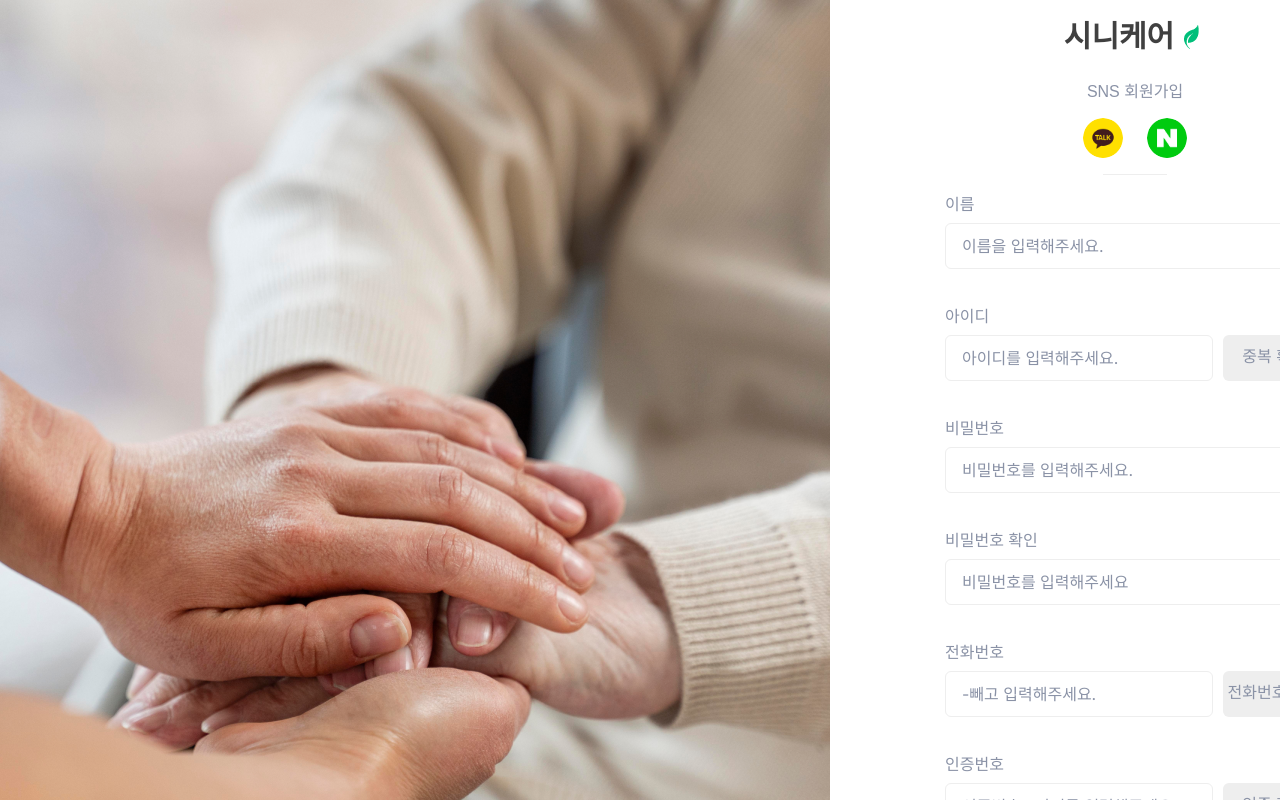
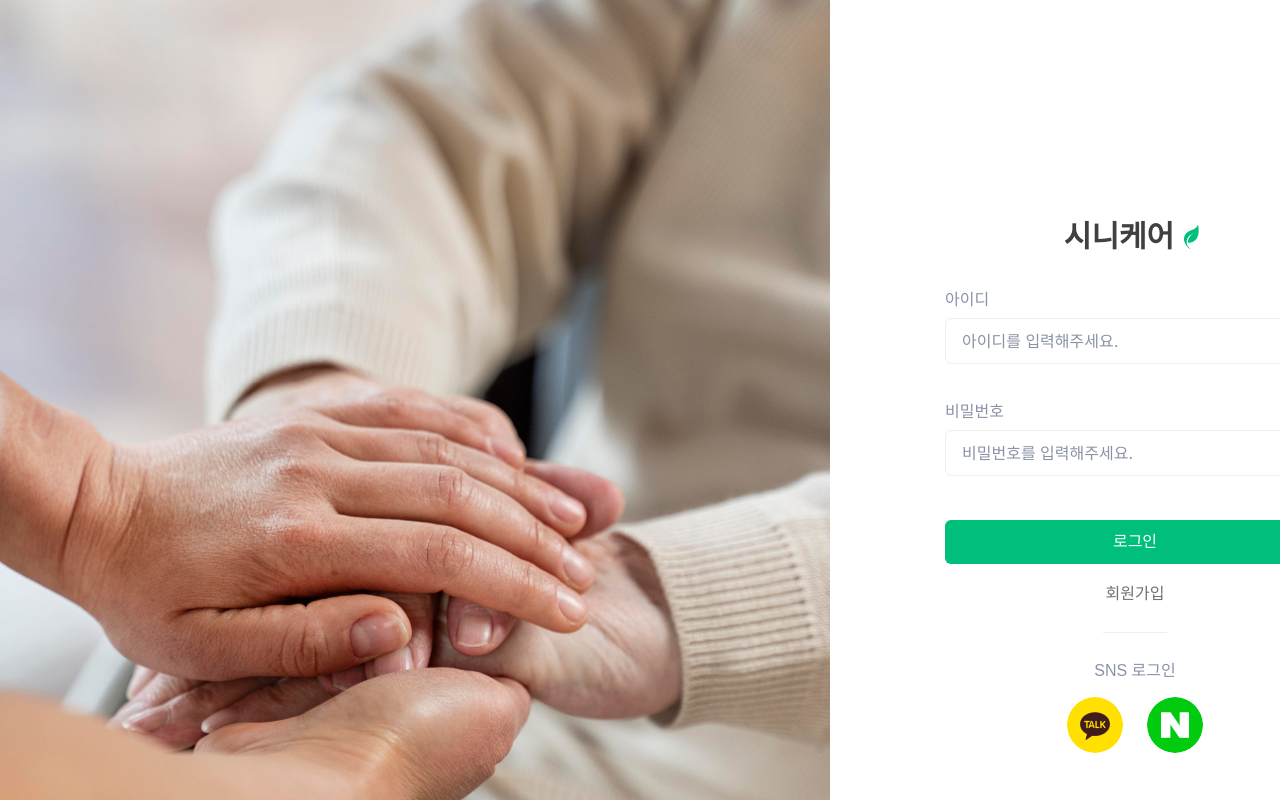
Before and after one commit to workmakerdaily/senicare-front-20240709, a React (Create React App) app: page / in a window 1280 px wide. Shown: the top 800 px of the page. Built offline with nearby package versions, Linux system fonts and the light colour scheme; a web font is replaced by a local one.

Commit message:
24.08.28 14:40

```diff
--- a/src/views/Auth/index.tsx
+++ b/src/views/Auth/index.tsx
@@ -1,15 +1,38 @@
-import React, { ChangeEvent, useState } from 'react'
+import React, { ChangeEvent, useEffect, useState } from 'react';
 import './style.css';
 import InputBox from 'src/components/InputBox';
 
+type AuthPath = '회원가입' | '로그인';
 
-export default function Auth() {
+interface SnsContainerProps {
+    type: AuthPath;
+}
+
+function SnsContainer ({ type }: SnsContainerProps) {
+
+    return (
+        <div className="sns-container">
+            <div className="title">SNS {type}</div>
+            <div className="sns-button-container">
+                <div className={`sns-button ${type === '회원가입' ? 'md ' : ''}kakao`}></div>
+                <div className={`sns-button ${type === '회원가입' ? 'md ' : ''}naver`}></div>
+            </div>
+        </div>
+    );
+
+}
+
+interface AUthComponentProps {
+    onPathChange: (path: AuthPath) => void;
+}
+
+function SignUp({ onPathChange }: AUthComponentProps) {
 
     const [name, setName] = useState<string>('');
     const [id, setId] = useState<string>('');
     const [password, setPassword] = useState<string>('');
-    const [passwrodCheck, setPasswordCheck] = useState<string>('');
-    const [telNumber, setTelNumber] = useState<string>(''); // 숫자가 0으로 시작하면 string으로 받는게 편함
+    const [passwordCheck, setPasswordCheck] = useState<string>('');
+    const [telNumber, setTelNumber] = useState<string>('');
     const [authNumber, setAuthNumber] = useState<string>('');
 
     const [nameMessage, setNameMessage] = useState<string>('');
@@ -26,10 +49,146 @@
     const [telNumberMessageError, setTelNumberMessageError] = useState<boolean>(false);
     const [authNumberMessageError, setAuthNumberMessageError] = useState<boolean>(false);
 
+    const [isCheckedId ,setCheckedId] = useState<boolean>(false);
+    const [isMatchedPassword, setMatchedPassword] = useState<boolean>(false);
+    const [isCheckedPassword, setCheckedPassword] = useState<boolean>(false);
+    const [isSend, setSend] = useState<boolean>(false);
+    const [isCheckedAuthNumber, setCheckedAuthNumber] = useState<boolean>(false);
+
+    const isComplete = name && id && isCheckedId && password && passwordCheck && isMatchedPassword && isCheckedPassword
+        && telNumber && isSend && authNumber && isCheckedAuthNumber;
+
     const onNameChangeHandler = (event: ChangeEvent<HTMLInputElement>) => {
         const { value } = event.target;
         setName(value);
     };
+
+    const onIdChangeHandler = (event: ChangeEvent<HTMLInputElement>) => {
+        const { value } = event.target;
+        setId(value);
+        setCheckedId(false);
+        setIdMessage('');
+    };
+
+    const onPasswordChangeHandler = (event: ChangeEvent<HTMLInputElement>) => {
+        const { value } = event.target;
+        setPassword(value);
+
+        const pattern = /^(?=.*[a-zA-Z])(?=.*[0-9]).{8,13}$/;
+        const isMatched = pattern.test(value);
+
+        const message = (isMatched || !value) ? '' : '영문, 숫자를 혼용하여 8 ~ 13자 입력해주세요';
+        setPasswordMessage(message);
+        setPasswordMessageError(!isMatched);
+        setMatchedPassword(isMatched);
+    };
+
+    const onPasswordCheckChangeHandler = (event: ChangeEvent<HTMLInputElement>) => {
+        const { value } = event.target;
+        setPasswordCheck(value);
+    };
+
+    const onTelNumberChangeHandler = (event: ChangeEvent<HTMLInputElement>) => {
+        const { value } = event.target;
+        setTelNumber(value);
+        setSend(false);
+        setTelNumberMessage('');
+    };
+
+    const onAuthNumberChangeHandler = (event: ChangeEvent<HTMLInputElement>) => {
+        const { value } = event.target;
+        setAuthNumber(value);
+        setCheckedAuthNumber(false);
+        setAuthNumberMessage('');
+    };
+
+    const onIdCheckClickHandler = () => {
+        if (!id) return;
+
+        const isDuplicated = id === 'qwer1234';
+        const message = isDuplicated ? '이미 사용중인 아이디입니다.' : '사용 가능한 아이디입니다.';
+        setIdMessage(message);
+        setIdMessageError(isDuplicated);
+        setCheckedId(!isDuplicated);
+    };
+
+    const onTelNumberSendClickHandler = () => {
+        if (!telNumber) return;
+
+        const pattern = /^[0-9]{11}$/;
+        const isMatched = pattern.test(telNumber);
+
+        if (!isMatched) {
+            setTelNumberMessage('숫자 11자 입력해주세요.');
+            setTelNumberMessageError(true);
+            return;
+        }
+
+        setTelNumberMessage('인증번호가 전송되었습니다.');
+        setTelNumberMessageError(false);
+        setSend(true);
+    };
+
+    const onAuthNumberCheckClickHandler = () => {
+        if (!authNumber) return;
+
+        const isMatched = authNumber === 'Q1W2';
+        const message = isMatched ? '인증번호가 확인되었습니다.' : '인증번호가 일치하지 않습니다.';
+        setAuthNumberMessage(message);
+        setAuthNumberMessageError(!isMatched);
+        setCheckedAuthNumber(isMatched);
+    };
+
+    const onSignUpButtonHandler = () => {
+        if (!isComplete) return;
+
+        onPathChange('로그인');
+    };
+
+    useEffect(() => {
+        if (!password || !passwordCheck) return;
+
+        const isEqual = password === passwordCheck;
+        const message = isEqual ? '' : '비밀번호가 일치하지 않습니다.';
+        setPasswordCheckMessage(message);
+        setPasswordCheckMessageError(!isEqual);
+        setCheckedPassword(isEqual);
+    }, [password, passwordCheck]);
+
+    return (
+        <div style={{ gap: '16px' }} className="auth-box">
+            <div className="title-box">
+                <div className="title">시니케어</div>
+                <div className="logo"></div>
+            </div>
+            <SnsContainer type='회원가입' />
+            <div style={{ width: '64px' }} className="divider"></div>
+
+            <div className="input-container">
+                <InputBox messageError={nameMessageError} message={nameMessage} value={name} label='이름' type='text' placeholder='이름을 입력해주세요.' onChange={onNameChangeHandler} />
+                <InputBox messageError={idMessageError} message={idMessage} value={id} label='아이디' type='text' placeholder='아이디를 입력해주세요.' buttonName='중복 확인' onChange={onIdChangeHandler} onButtonClick={onIdCheckClickHandler} />
+                <InputBox messageError={passwordMessageError} message={passwordMessage} value={password} label='비밀번호' type='password' placeholder='비밀번호를 입력해주세요.' onChange={onPasswordChangeHandler} />
+                <InputBox messageError={passwordCheckMessageError} message={passwordCheckMessage} value={passwordCheck} label='비밀번호 확인' type='password' placeholder='비밀번호를 입력해주세요.' onChange={onPasswordCheckChangeHandler} />
+                <InputBox messageError={telNumberMessageError} message={telNumberMessage} value={telNumber} label='전화번호' type='text' placeholder='-빼고 입력해주세요.' buttonName='전화번호 인증' onChange={onTelNumberChangeHandler} onButtonClick={onTelNumberSendClickHandler} />
+                {isSend &&
+                <InputBox messageError={authNumberMessageError} message={authNumberMessage} value={authNumber} label='인증번호' type='text' placeholder='인증번호 4자리를 입력해주세요.' buttonName='인증 확인' onChange={onAuthNumberChangeHandler} onButtonClick={onAuthNumberCheckClickHandler} />
+                }
+            </div>
+
+            <div className="button-container">
+                <div className={`button ${isComplete ? 'primary' : 'disable'} full-width`} onClick={onSignUpButtonHandler}>회원가입</div>
+                <div className="link" onClick={() => onPathChange('로그인')}>로그인</div>
+            </div>
+        </div>
+    )
+}
+
+function SignIn({ onPathChange } : AUthComponentProps) {
+
+    const [id, setId] = useState<string>('');
+    const [password, setPassword] = useState<string>('');
+
+    const [message, setMessage] = useState<string>('');
 
     const onIdChangeHandler = (event: ChangeEvent<HTMLInputElement>) => {
         const { value } = event.target;
@@ -39,98 +198,63 @@
     const onPasswordChangeHandler = (event: ChangeEvent<HTMLInputElement>) => {
         const { value } = event.target;
         setPassword(value);
-
-        const pattern = /^(?=.*[a-zA-Z])(?=.*[0-9]).{8,13}$/;
-        const isMatched = pattern.test(value);
-
-        const message = isMatched ? '' : '영문, 숫자를 혼용하여 8 ~ 13자리를 입력해주세요.';
-        setPasswordMessage(message);
-        setPasswordMessageError(!isMatched);
-
-        if (!passwrodCheck) return;
-
-        const isEqual = passwrodCheck === value;
-        const checkMessage = isEqual ? '' : '비밀번호가 일치하지 않습니다.';
-        setPasswordCheckMessage(checkMessage);
-        setPasswordCheckMessageError(!isEqual);
     };
 
-    const onPasswordCheckChangeHandler = (event: ChangeEvent<HTMLInputElement>) => {
-        const { value } = event.target;
-        setPasswordCheck(value);
+    const onSignInButtonHandler = () => {
+        if (!id || !password) return;
 
-        if (!password) return;
+        if (id !== 'qwer1234' || password !== "asdf0987") {
+            setMessage('로그인 정보가 일치하지 않습니다.');
+            return;
+        }
 
-        const isEqual = password === value;
-        const message = isEqual ? '' : '비밀번호가 일치하지 않습니다.'
-        setPasswordCheckMessage(message);
-        setPasswordCheckMessageError(!isEqual);
+        alert('로그인 성공!');
     };
 
-    const onTelNumberChangeHandler = (event: ChangeEvent<HTMLInputElement>) => {
-        const { value } = event.target;
-        setTelNumber(value);
-    }
+    useEffect(() => {
+        setMessage('');
+    }, [id, password]);
 
-    const onAuthNumberChangeHandler = (event: ChangeEvent<HTMLInputElement>) => {
-        const { value } = event.target;
-        setAuthNumber(value);
-    }
+    return (
+        <div className="auth-box">
+            <div className="title-box">
+                <div className="title">시니케어</div>
+                <div className="logo"></div>
+            </div>
+            <div className="input-container">
+                <InputBox value={id} onChange={onIdChangeHandler} message='' messageError type='text' label='아이디' placeholder='아이디를 입력해주세요.' />
+                <InputBox value={password} onChange={onPasswordChangeHandler} message={message} messageError type='password' label='비밀번호' placeholder='비밀번호를 입력해주세요.' />
+            </div>
+            <div className="button-container">
+                <div className="button primary full-width" onClick={onSignInButtonHandler} >로그인</div>
+                <div className="link" onClick={() => onPathChange('회원가입')}>회원가입</div>
+            </div>
+            <div style={{ width: '64px' }} className="divider"></div>
+            <SnsContainer type='로그인' />
+        </div>
+    );
 
-    const onIdCheckClickHandler = () => {
-        if (!id) return;
-        const isDuplicated = id === 'qwer1234';
-        const message = isDuplicated ? '이미 사용중인 아이디 입니다.' : '사용 가능한 아이디입니다.';
-        setIdMessage(message);
-        setIdMessageError(isDuplicated);
-    };
+}
 
-    const onTelNumberSendClickHandler = () => {
-        if (!id) return;
-        alert('인증번호 전송!');
-    };
+export default function Auth() {
 
-    const onAuthNumberCheckClickHandler = () => {
-        if (!id) return;
-        alert('인증번호 확인!');
+    const [path, setPath] = useState<AuthPath>('로그인');
+
+    const onPathChangeHandler = (path: AuthPath) => {
+        setPath(path);
     };
 
     return (
         <div id="auth-wrapper">
             <div className="auth-image"></div>
             <div className="auth-container">
-                <div style={{gap: '16px' }} className="auth-box">
-                    <div className="title-box">
-                        <div className="title">시니케어</div>
-                        <div className="logo"></div>
-                    </div>
-                    <div className="sns-container">
-                        <div className="title">SNS 회원가입</div>
-                        <div className="sns-button-container">
-                            <div className="sns-button md kakao"></div>
-                            <div className="sns-button md naver"></div>
-                        </div>
-                    </div>
-                    <div style={{width: '64px' }} className="divider"></div>
-
-                    <div className="input-container">
-
-                        <InputBox messageError={nameMessageError} message={nameMessage} value={name} label='이름' type='text' placeholder='이름을 입력해주세요.' onChange={onNameChangeHandler} />
-                        <InputBox messageError={idMessageError} message={idMessage} value={id} label='아이디' type='text' placeholder='아이디를 입력해주세요.' buttonName='중복 확인' onChange={onIdChangeHandler} onButtonClick={onIdCheckClickHandler} />
-                        <InputBox messageError={passwordMessageError} message={passwordMessage} value={password} label='비밀번호' type='text' placeholder='비밀번호를 입력해주세요.' onChange={onPasswordChangeHandler} />
-                        <InputBox messageError={passwordCheckMessageError} message={passwordCheckMessage} value={passwrodCheck} label='비밀번호 확인' type='password' placeholder='비밀번호를 입력해주세요' onChange={onPasswordCheckChangeHandler} />
-                        <InputBox messageError={telNumberMessageError} message={telNumberMessage} value={telNumber} label='전화번호' type='text' placeholder='-빼고 입력해주세요.' buttonName='전화번호 인증' onChange={onTelNumberChangeHandler} onButtonClick={onTelNumberSendClickHandler}/>
-                        <InputBox messageError={authNumberMessageError} message={authNumberMessage} value={authNumber} label='인증번호' type='text' placeholder='인증번호 4자리를 입력해주세요.' buttonName='인증 확인' onChange={onAuthNumberChangeHandler} onButtonClick={onAuthNumberCheckClickHandler} />
-
-                    </div>
-
-                    <div className="button-container">
-                        <div id="sign-up-button" className="button disable full-width">회원가입</div>
-                        <div className="link">로그인</div>
-                    </div>
-                </div>
+                {path === '로그인' ?
+                <SignIn onPathChange={onPathChangeHandler} /> :
+                <SignUp onPathChange={onPathChangeHandler} />
+                }
             </div>
         </div>
 
-    )
+    );
+
 }
```
